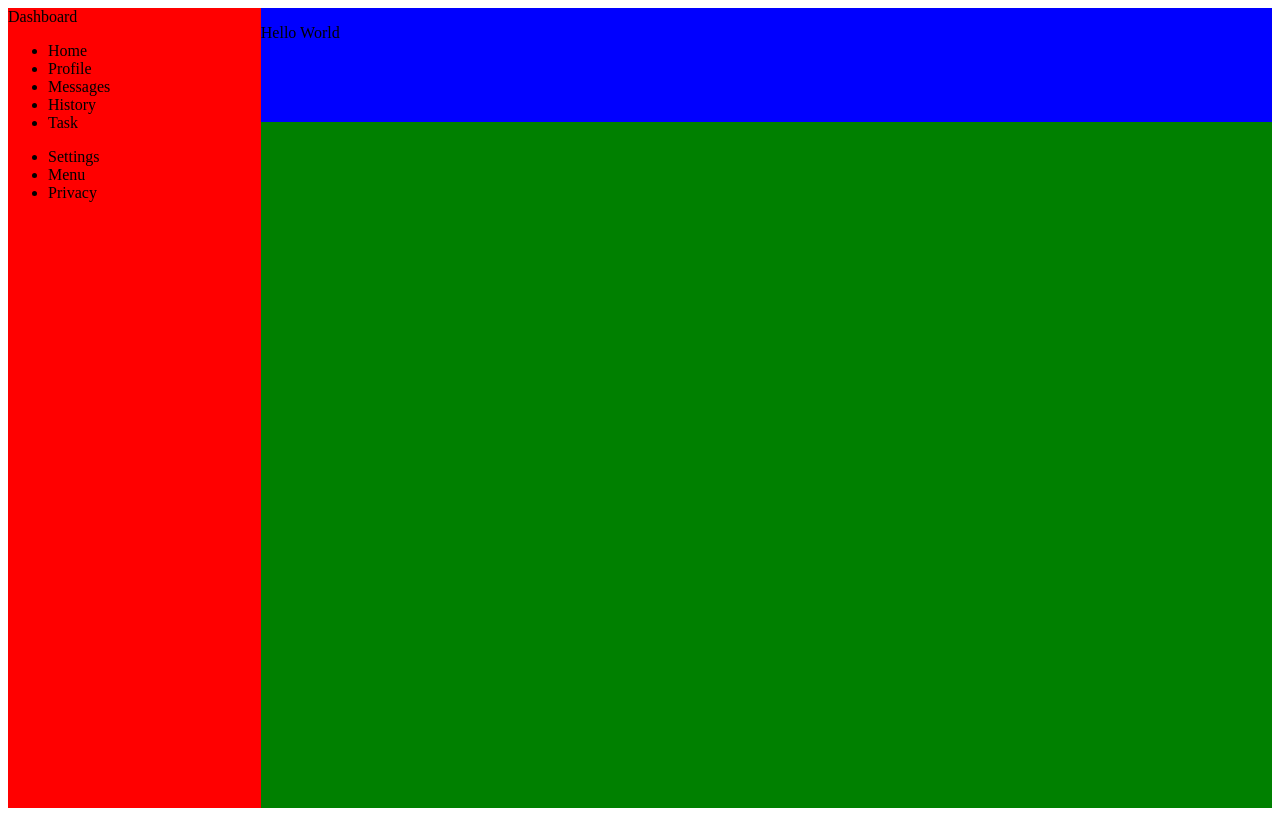
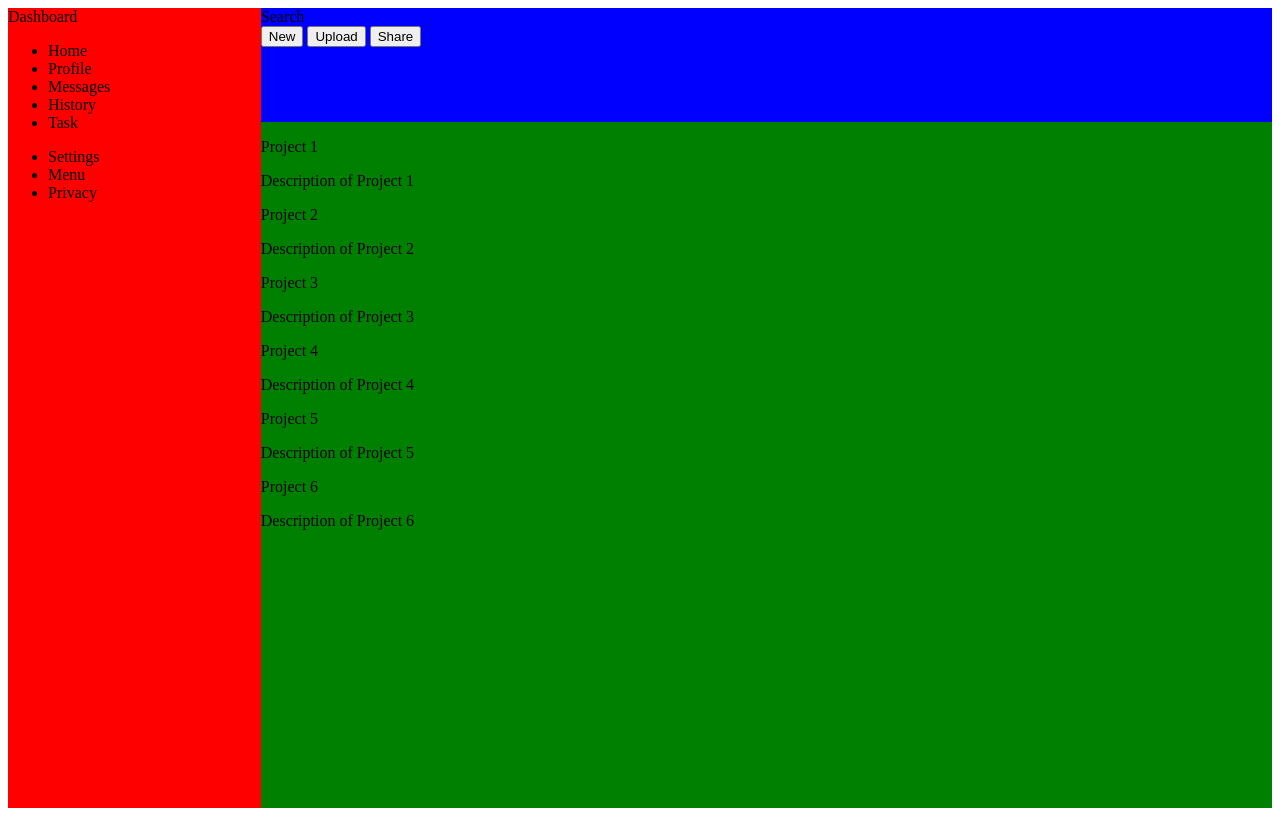
Before and after one commit to Wegelius/odin-admin-dashboard, a plain HTML site: page index.html in a window 1280 px wide. Drawn offline with Linux system fonts and the light colour scheme.

Commit message:
Layed out the html

```diff
--- a/index.html
+++ b/index.html
@@ -11,10 +11,26 @@
 <body>
     <div class="container">
         <div class="header">
-            <p>Hello World</p>
+            <div class="header-top">
+                <div class="search">Search</div>
+                <div class="notification"></div>
+                <div class="profile-icon"></div>
+                <div class="user-name"></div>
+            </div>
+            <div class="header-bottom">
+                <div class="larger-profile-icon"></div>
+                <div class="welcome">
+                    <div class="welcome-message"></div>
+                    <div class="welcome-name"></div>
+                </div>
+                <button class="new-button">New</button>
+                <button class="upload-button">Upload</button>
+                <button class="share-button">Share</button>
+            </div>
         </div>
         <div class="sidebar">
             <div class="logo">Dashboard</div>
+
             <div class="general-menu">
                 <ul>
                     <li>Home</li>
@@ -32,7 +48,35 @@
                 </ul>
             </div>
         </div>
-        <div class="content"></div>
+        <div class="content">
+            <div class="projects">
+            <div class="project-card">
+                <p class="title">Project 1</p>
+                <p>Description of Project 1</p>
+            </div>
+            <div class="project-card">
+                <p class="title">Project 2</p>
+                <p>Description of Project 2</p>
+            </div>
+            <div class="project-card">
+                <p class="title">Project 3</p>
+                <p>Description of Project 3</p>
+            </div>
+            <div class="project-card">
+                <p class="title">Project 4</p>
+                <p>Description of Project 4</p>
+            </div>
+            <div class="project-card">
+                <p class="title">Project 5</p>
+                <p>Description of Project 5</p>
+            </div>
+            <div class="project-card">
+                <p class="title">Project 6</p>
+                <p>Description of Project 6</p>
+            </div>
+        </div>
+        <div class="annoucements"></div>
+        <div class="trending"></div>
     </div>
 </body>
 
--- a/styles.css
+++ b/styles.css
@@ -23,4 +23,5 @@
     background-color: green;
     grid-column: 2;
     grid-row:2;
+    grid
 }
```
